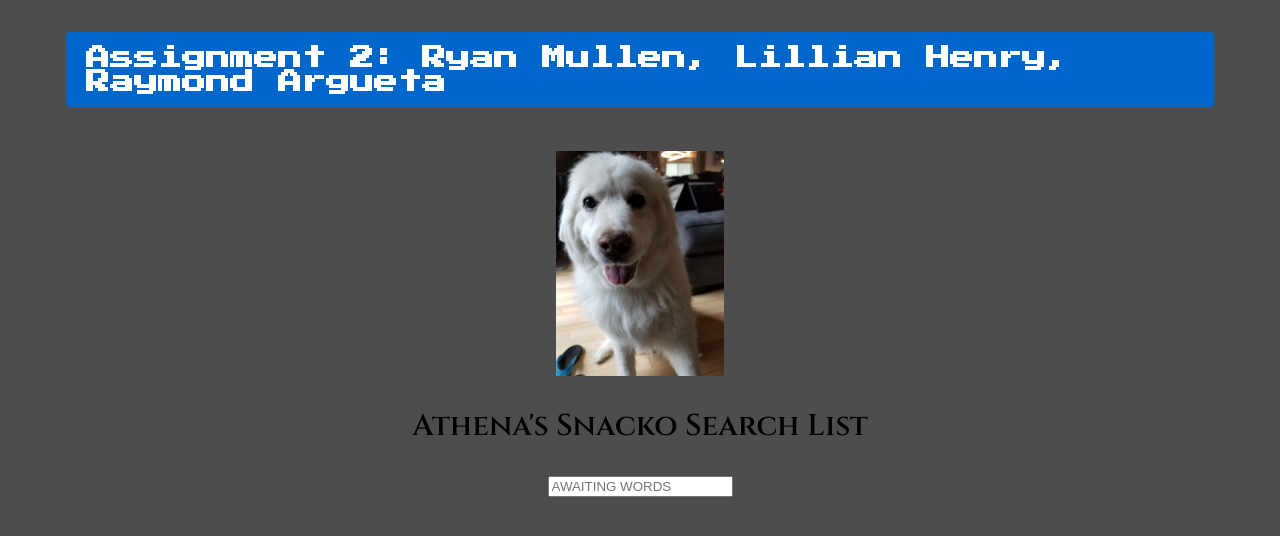
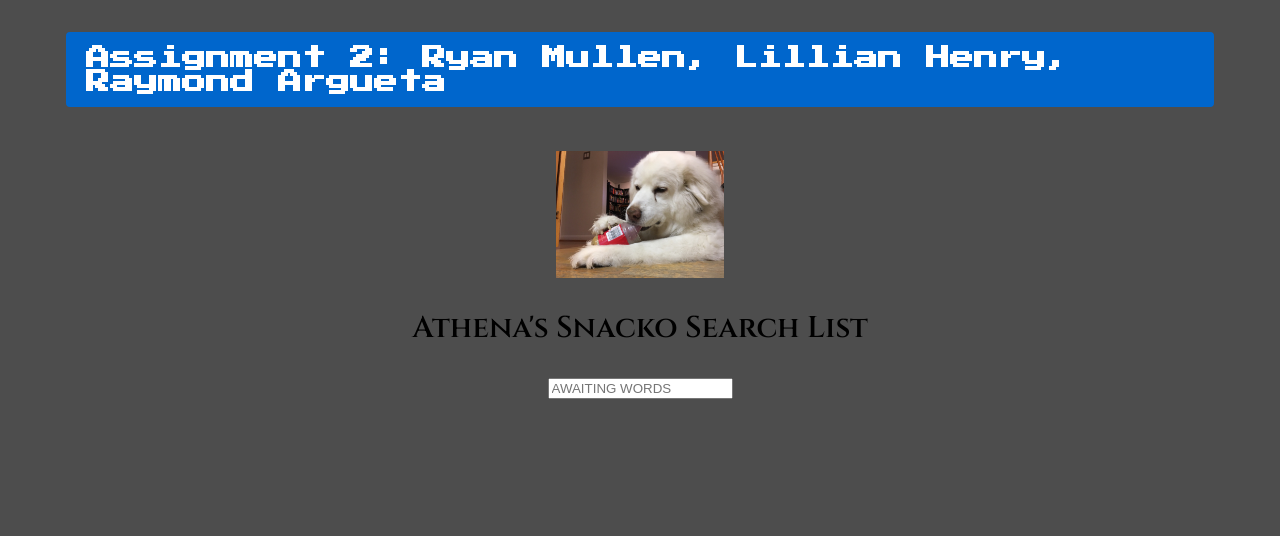
Before and after one commit to RyanMullen-INST/Assignment-2, a website: page public/index.html in a window 1280 px wide. Drawn offline with Linux system fonts and the light colour scheme.

Commit message:
Updated Athena pic

```diff
--- a/public/index.html
+++ b/public/index.html
@@ -15,7 +15,7 @@
         <h1>Assignment 2: Ryan Mullen, Lillian Henry, Raymond Argueta</h1>
     </div>
     <div class = "cloud">
-        <img class = "boof" src="Athena Happy.jpg" alt="Boof">
+        <img class = "boof" src="Athena-snacko.jpg" alt="Boof">
     </div>
 
     <p class = "caption">Athena's snacko search list</p>
```
Also changed, not shown: public/Athena-snacko.jpg (added).
